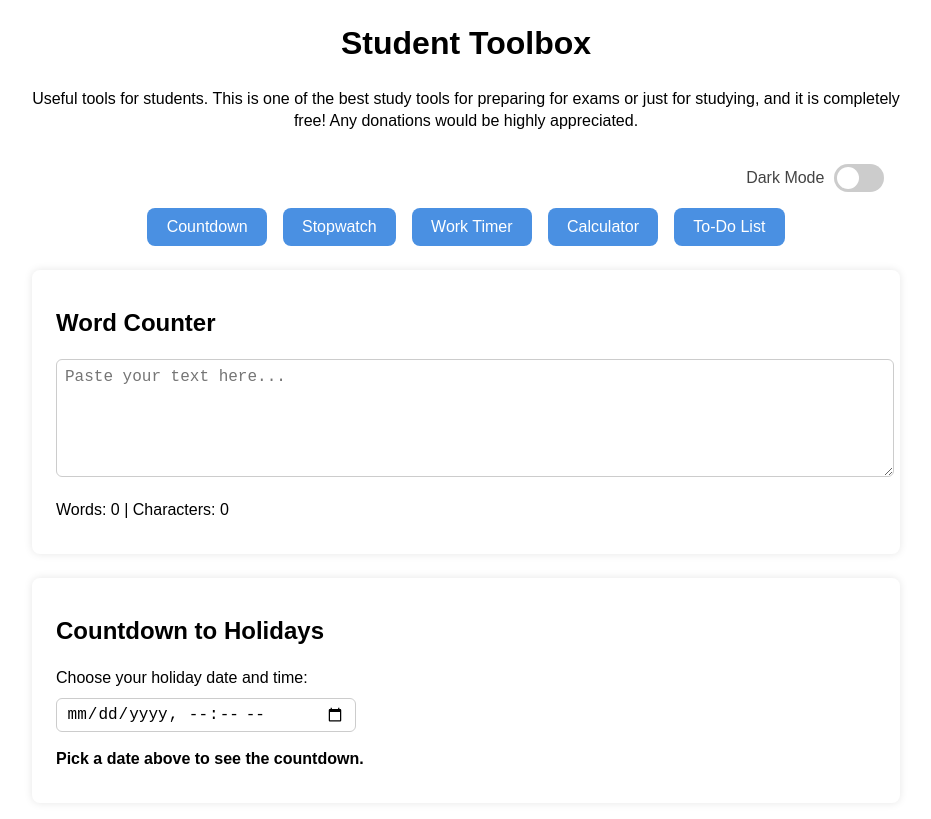
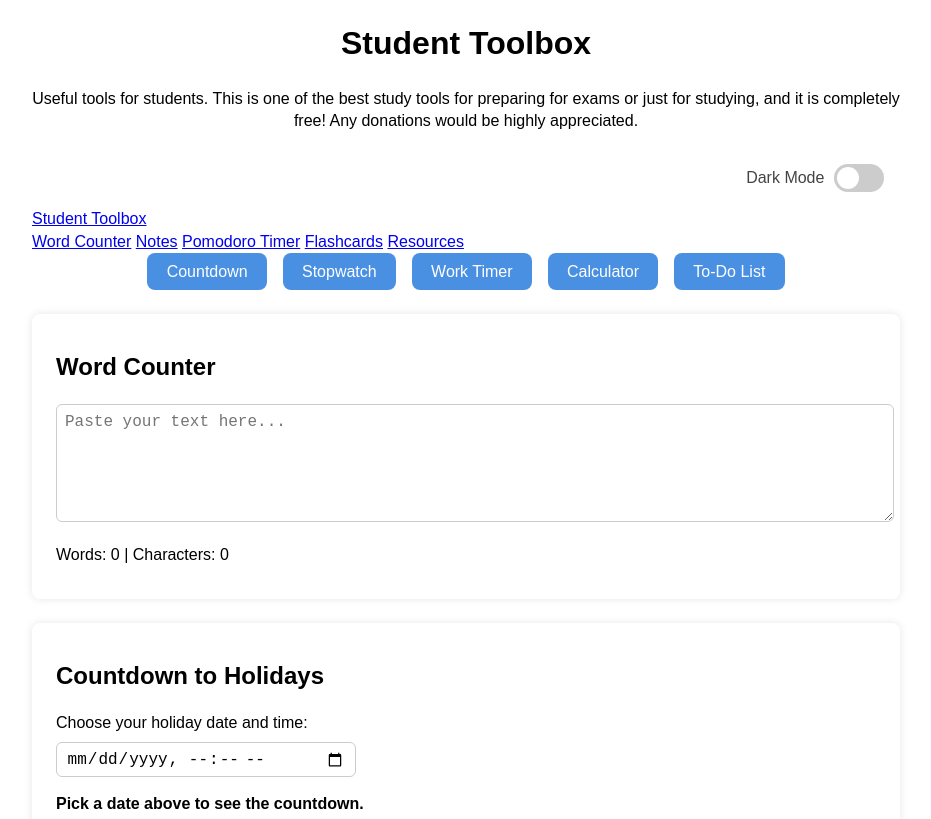
Before and after one commit to voltagedragonJX/student-toolbox, a plain HTML site: page index.html in a window 1280 px wide. Shown: the top 819 px of the page, without its empty margins (174-1105 px from the left). Drawn offline with Linux system fonts and the light colour scheme.

Commit message:
Update index.html

```diff
--- a/index.html
+++ b/index.html
@@ -21,6 +21,15 @@
         <span class="slider round"></span>
       </label>
     </div>
+    <nav class="main-nav">
+      <a href="index.html" class="nav-logo">Student Toolbox</a>
+      <div class="nav-links">
+        <a href="wordcounter.html">Word Counter</a>
+        <a href="notes.html">Notes</a>
+        <a href="pomodoro.html">Pomodoro Timer</a>
+        <a href="flashcards.html">Flashcards</a>
+        <a href="resources.html">Resources</a>
+  </div>
     <nav id="quick-nav" style="display: flex; justify-content: center; gap: 1rem; margin-bottom: 1.5rem;">
       <button data-target="countdown" class="nav-btn">Countdown</button>
       <button data-target="stopwatch" class="nav-btn">Stopwatch</button>
```
